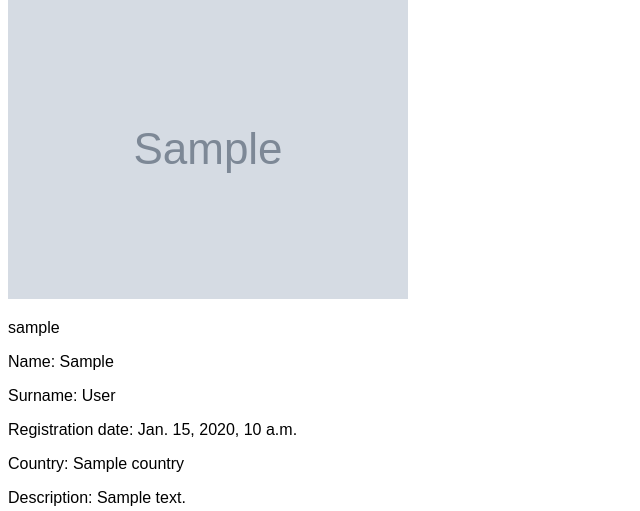
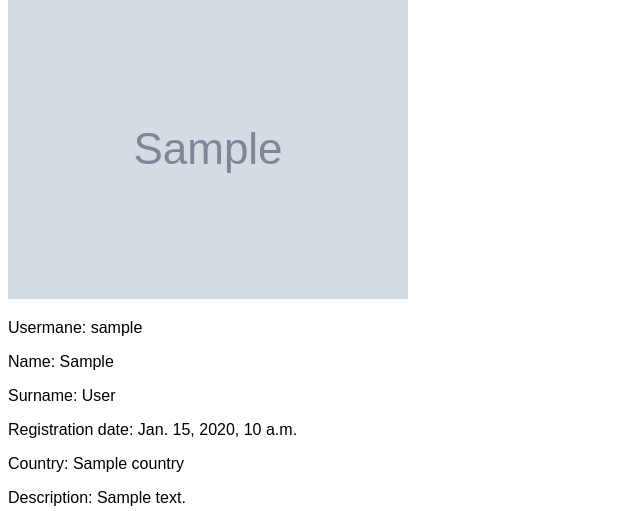
Before and after one commit to EugeniRosh/micro_blogging, a Django app: template src/microblogging/core/presentation/templates/profile_users.html in a window 1280 px wide. Shown: the part 303-814 px from the top of the page, without its empty margins (0-640 px from the left). Run offline with Django 4.2, Linux system fonts and the light colour scheme; the template is opened without the code that fills it: most values are stand-ins (such as "Sample title", 1, 10 or a date in 2020); grey boxes marked "Sample" are stand-in pictures.

Commit message:
add username

```diff
--- a/src/microblogging/core/presentation/templates/profile_users.html
+++ b/src/microblogging/core/presentation/templates/profile_users.html
@@ -5,7 +5,7 @@
     <img src="{{ profile.photo.url }}">
 {% endif %}
 <p></p>
-<p>{{ profile.username }}</p>
+<p>Usermane: {{ profile.username }}</p>
 <p>Name: {{ profile.first_name }}</p>
 <p>Surname: {{ profile.last_name }}</p>
 <p>Registration date: {{ profile.date_joined }}</p>
```
